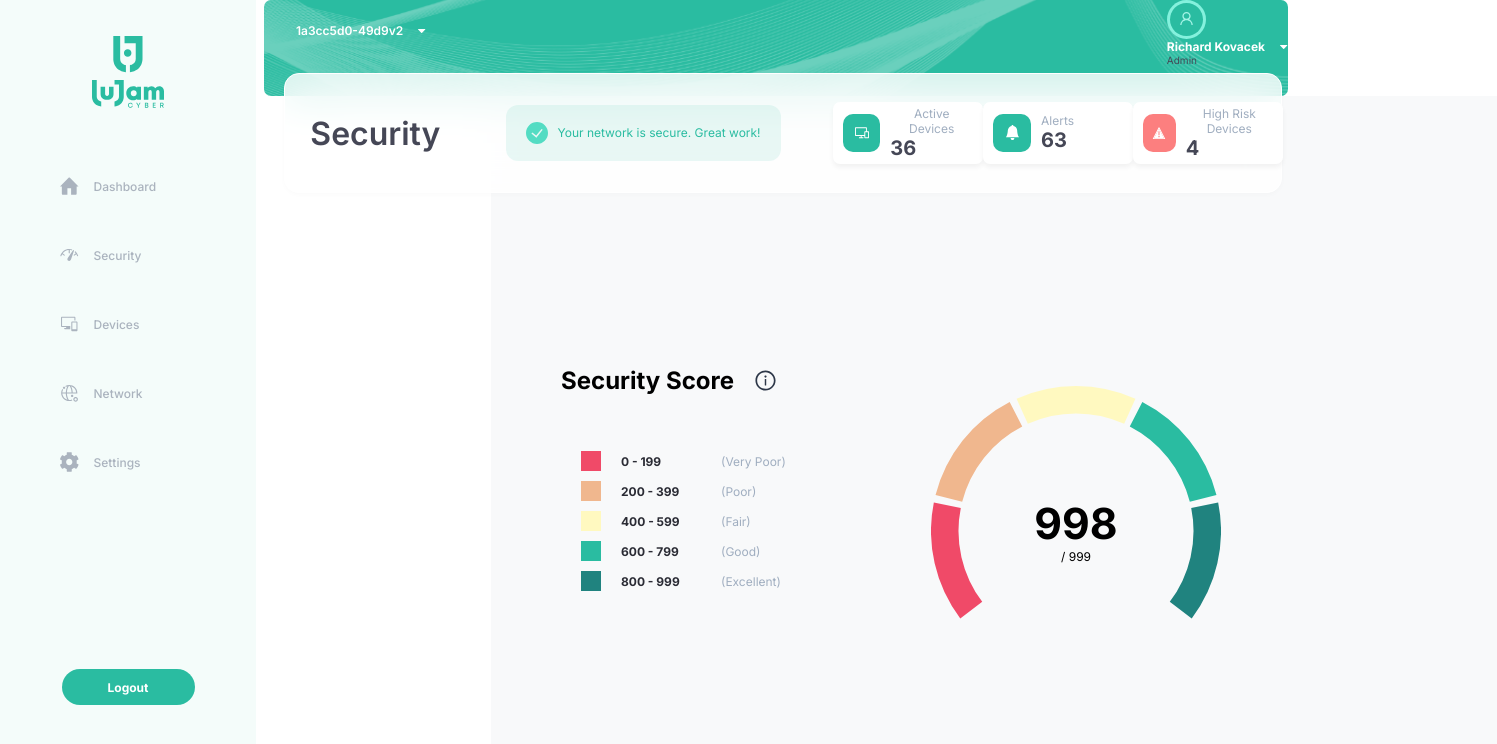
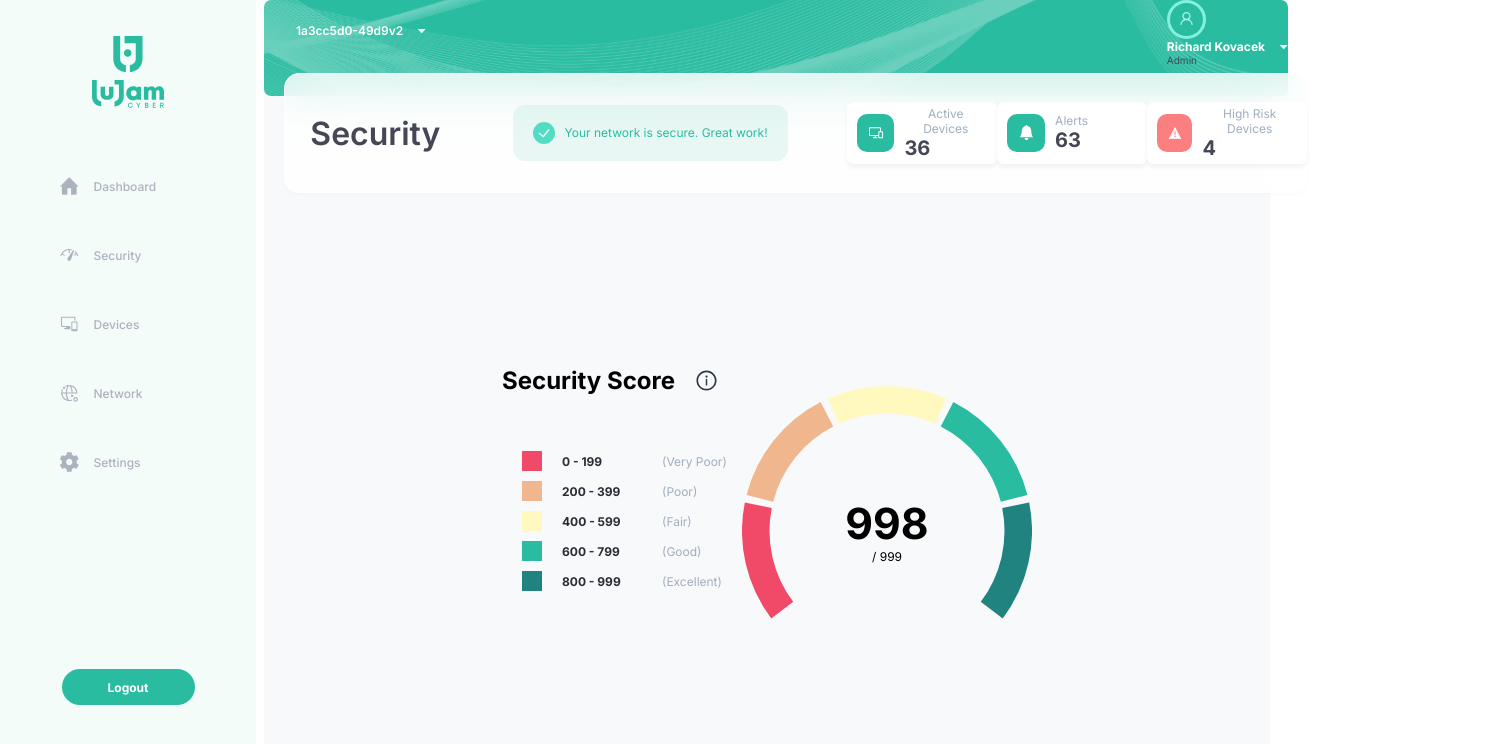
Before and after one commit to iKarans/jersey-client-project, a React (Create React App) app: page /security in a window 1280 px wide. Shown: the top 744 px of the page, 1497 px wide, since content can reach past the window. Built offline with nearby package versions, Linux system fonts and the light colour scheme.

Commit message:
sorted security page

```diff
--- a/src/components/SecurityBar/SecurityBar.scss
+++ b/src/components/SecurityBar/SecurityBar.scss
@@ -7,7 +7,7 @@
   right: 1.78%;
   top: 73px;
   bottom: 0%;
-  width: 78vw;
+  width: 80vw;
   height: 15vh;
   background-color: rgba($text-tertiary, 0.8);
   border: 1.5px solid #ffffff;
--- a/src/components/SecurityScore/SecurityScore.scss
+++ b/src/components/SecurityScore/SecurityScore.scss
@@ -3,13 +3,12 @@
 
 .security-score {
   display: flex;
-  justify-content: space-between;
-  width: 700px;
+  justify-content: center;
+  width: 80vw;
   height: 315px;
   background-color: $background-color;
   padding: 20px;
   margin-top: 250px;
-  margin-left: 50px;
   overflow: hidden;
 
   @include mobile {
--- a/src/containers/Security/Security.scss
+++ b/src/containers/Security/Security.scss
@@ -7,7 +7,6 @@
   display: flex;
   justify-content: flex-start;
   align-items: flex-start;
-  margin-left: 227px;
   background-color: $background-color;
 
 
```
